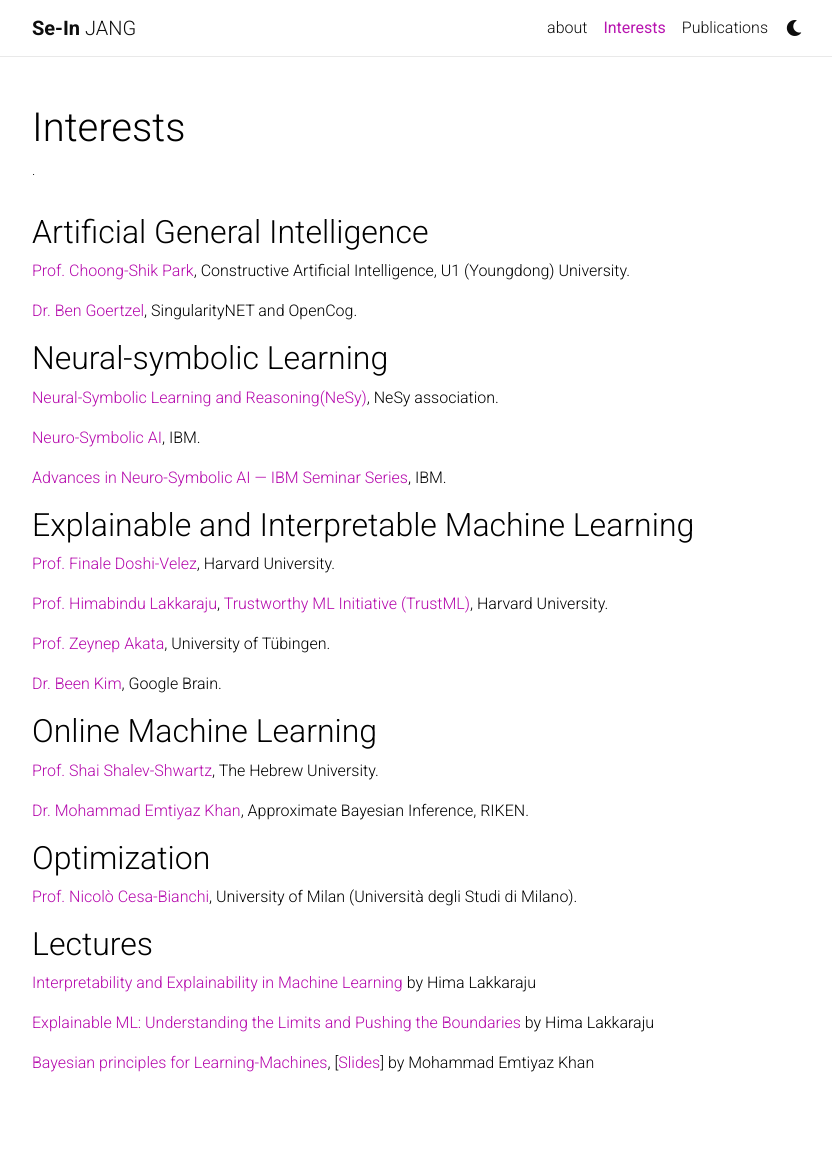
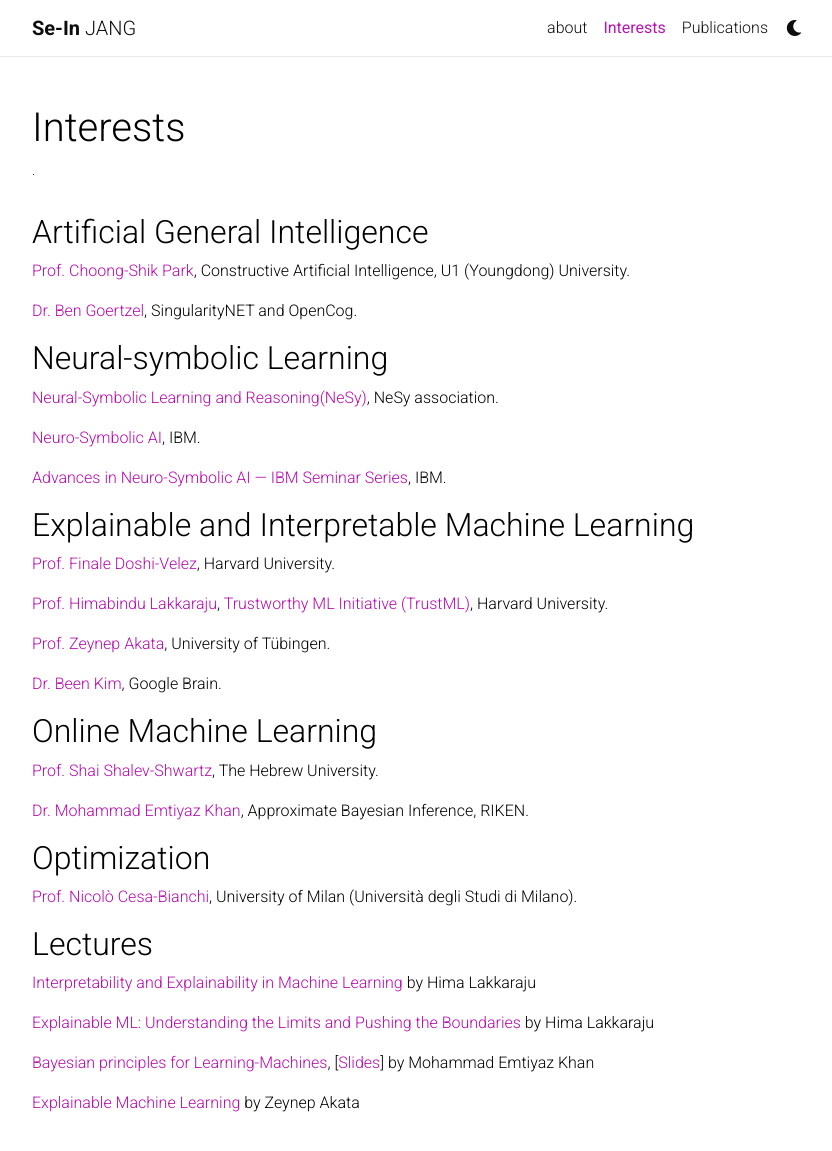
Before and after one commit to sijang/sijang.github.io, a Jekyll site: the page built from _pages/Interests.md, in a window 1280 px wide and 1201 px high. Shown: the top 1151 px of the window, without its empty margins (223-1055 px from the left). Built offline with Jekyll 4.4.1, drawn with Linux system fonts in a browser that asks for light colours; nearby versions of some CDN libraries; a style sheet for code colours, icons or effects is not loaded.

Commit message:
Update Interests.md

```diff
--- a/_pages/Interests.md
+++ b/_pages/Interests.md
@@ -47,3 +47,5 @@ nav: true
   > [Explainable ML: Understanding the Limits and Pushing the Boundaries](https://www.chilconference.org/tutorial_T04.html){:target="_blank"} by Hima Lakkaraju
 
   > [Bayesian principles for Learning-Machines](https://www.youtube.com/watch?v=XvTFW0MqtZE&t=1s){:target="_blank"}, [[Slides](https://emtiyaz.github.io/papers/March10_2021_Open_Seminar.pdf){:target="_blank"}] by Mohammad Emtiyaz Khan
+
+  > [Explainable Machine Learning](https://eml-unitue.de/teaching/seminar){:target="_blank"} by Zeynep Akata
```
